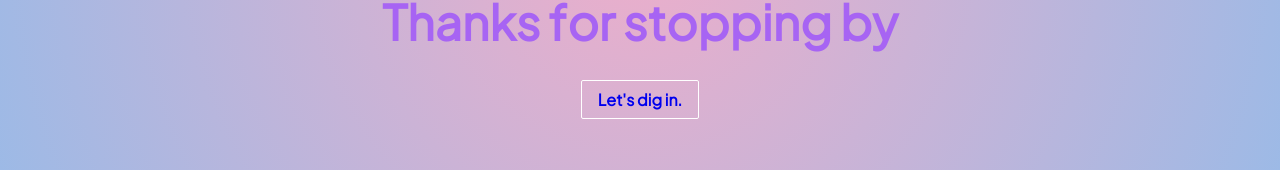
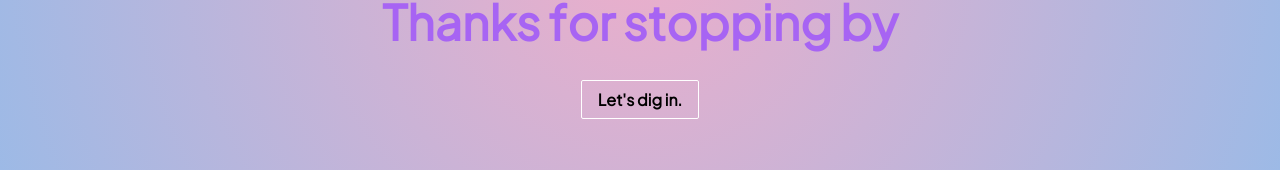
Before and after one commit to espressoGoddess/beam, a React (Create React App) app: page / in a window 1280 px wide. Shown: the part 462-632 px from the top of the page. Built offline with nearby package versions, Linux system fonts and the light colour scheme.

Commit message:
fix: Change button text color to override blue and purple link styling default

```diff
--- a/src/Components/App/App.css
+++ b/src/Components/App/App.css
@@ -1,9 +1,4 @@
 :root {
-  --primary-bkgd-color: rgb(255, 204, 0);
-  --secondary-bkgd-color: rgb(254, 84, 84);
-  --tertiary-bkgd-color: rgb(230, 229, 229);
-  --hover-bkgd-color: ivory;
-  --bkgd-radial-gradient: content-box radial-gradient(var(--secondary-bkgd-color), var(--primary-bkgd-color));
   --element-bkgd-color: rgba(255,255,255, .4);
   --border-radius: 2px;
   --font-family: 'Plus Jakarta Sans', sans-serif;
@@ -21,6 +16,7 @@
   transition: white .5s;
   font-weight: bold;
   -webkit-font-smoothing: antialiased;
+  color: black;
 }
 
 .uni-btn:hover {
@@ -32,8 +28,6 @@ body, html {
   width: 100%;
   background: rgb(238,174,202);
   background: radial-gradient(circle, rgba(238,174,202,1) 0%, rgba(148,187,233,1) 100%);
-  background-repeat: no-repeat;
-  background-size: cover;
   text-decoration: none;
 }
 
```
